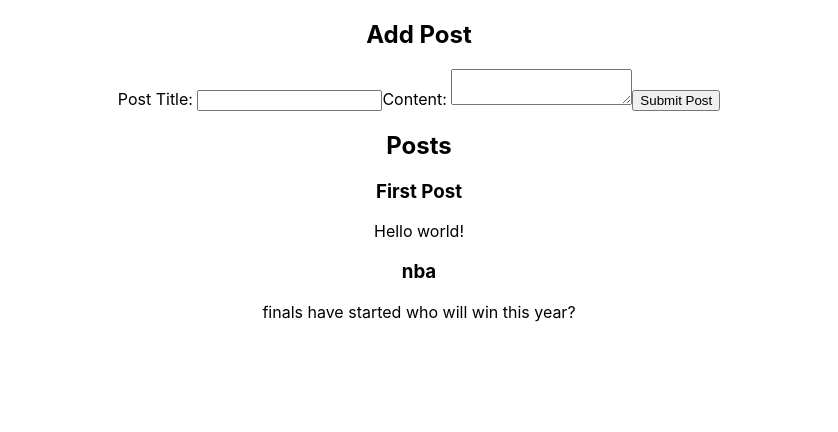
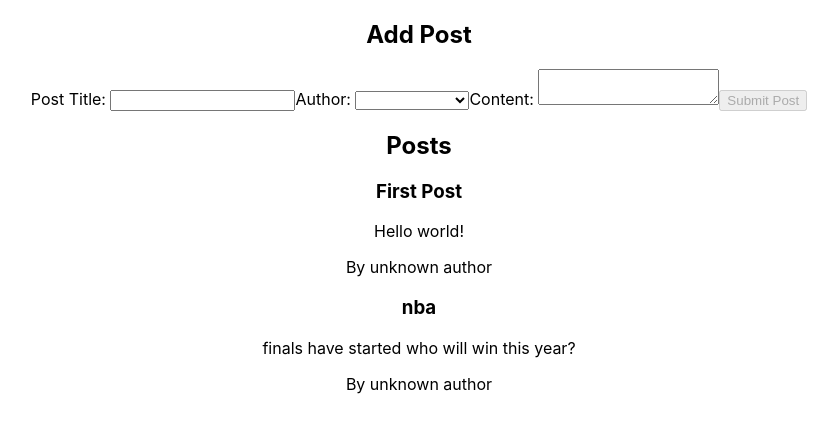
Before and after one commit to dwaynediddy/post-maker, a React (Create React App) app: page / in a window 1280 px wide. Shown: the top 432 px of the page, without its empty margins (221-1059 px from the left). Built offline with nearby package versions, Linux system fonts and the light colour scheme.

Commit message:
adding author credit with post

```diff
--- a/src/app/store.js
+++ b/src/app/store.js
@@ -1,8 +1,10 @@
 import { configureStore } from '@reduxjs/toolkit'
 import postReducer from '../features/posts/postSlice'
+import usersReducer from '../features/users/usersSlice'
 
 export const store = configureStore({
   reducer: {
     posts: postReducer,
+    users: usersReducer,
   },
 });
--- a/src/features/posts/AddPostForm.js
+++ b/src/features/posts/AddPostForm.js
@@ -1,7 +1,8 @@
 import { useState } from 'react'
-import { useDispatch } from 'react-redux'
+import { useDispatch, useSelector } from 'react-redux'
 
 import { postAdded } from './postSlice'
+import { selectAllUsers } from '../users/usersSlice'
 
 
 const AddPostForm = () => {
@@ -9,19 +10,31 @@ const AddPostForm = () => {
 
     const [title, setTitle] = useState('')
     const [content, setContent] = useState('')
+    const [userId, setUserId] = useState('')
+
+    const users = useSelector(selectAllUsers)
 
     const onTitleChange = e => setTitle(e.target.value)
     const onContentChange = e => setContent(e.target.value)
+    const onAuthorChange = e => setUserId(e.target.value)
 
     const onSavePostClicked = () => {
         if(title && content) {
             dispatch(
-                postAdded(title, content)
+                postAdded(title, content, userId)
             )
             setTitle('')
             setContent('')
         }
     }
+
+    const canSave = Boolean(title) && Boolean(content) && Boolean(userId)
+
+    const userOptions = users.map(user => (
+        <option key={user.id} value={user.id}>
+            {user.name}
+        </option>
+    ))
 
   return (
     <section>
@@ -35,6 +48,11 @@ const AddPostForm = () => {
                 value={title}
                 onChange={onTitleChange}
             />
+            <label htmlFor='postAuthor'>Author: </label>
+                <select id='postAuthor' value={users.id} onChange={onAuthorChange}>
+                    <option value=''></option>
+                    {userOptions}
+                </select>
             <label htmlFor="postContent">Content: </label>
             <textarea
                 id="postContent"
@@ -42,7 +60,13 @@ const AddPostForm = () => {
                 value={content}
                 onChange={onContentChange}
             />
-            <button type='button' onClick={onSavePostClicked}>Submit Post</button>
+            <button
+                type='button'
+                onClick={onSavePostClicked}
+                disabled={!canSave}
+                >
+                Submit Post
+            </button>
         </form>
     </section>
   )
--- /dev/null
+++ b/src/features/posts/PostAuthor.js
@@ -0,0 +1,16 @@
+import { useSelector } from 'react-redux'
+import { selectAllUsers } from '../users/usersSlice'
+
+import React from 'react'
+
+const PostAuthor = ({ userId }) => {
+    const users = useSelector(selectAllUsers)
+
+    const author = users.find(user => user.id === userId)
+
+  return (
+    <span>By { author ? author.name : 'unknown author' }</span>
+  )
+}
+
+export default PostAuthor
--- a/src/features/posts/PostList.js
+++ b/src/features/posts/PostList.js
@@ -1,5 +1,6 @@
 import { useSelector } from 'react-redux'
 import { selectAllPosts } from './postSlice'
+import PostAuthor from '../posts/PostAuthor'
 
 const PostList = () => {
     const posts = useSelector(selectAllPosts)
@@ -8,6 +9,9 @@ const PostList = () => {
       <article key={post.id}>
           <h3>{post.title}</h3>
           <p>{post.content.substring(0, 100)}</p>
+          <p className="postCredit">
+            <PostAuthor userId={post.userId} />
+          </p>
       </article>
   ))
   return (
--- a/src/features/posts/postSlice.js
+++ b/src/features/posts/postSlice.js
@@ -13,12 +13,13 @@ const postsSlice = createSlice({
             reducer(state, action) {
                 state.push(action.payload)
             },
-            prepare(title, content) {
+            prepare(title, content, userId) {
                 return {
                     payload: {
                         id: nanoid(),
                         title,
-                        content
+                        content,
+                        userId
                     }
                 }
             }
--- /dev/null
+++ b/src/features/users/usersSlice.js
@@ -0,0 +1,19 @@
+import { createSlice } from "@reduxjs/toolkit"
+
+const initialState = [
+    {id: '0', name: 'Ghenghis Khan'},
+    {id: '1', name: 'Mike Lowrey'},
+    {id: '2', name: 'Jimmy Buckets'}
+]
+
+const usersSlice = createSlice({
+    name: 'users',
+    initialState,
+    reducers: {
+
+    }
+})
+
+export const selectAllUsers = (state) => state.users
+
+export default usersSlice.reducer
```
